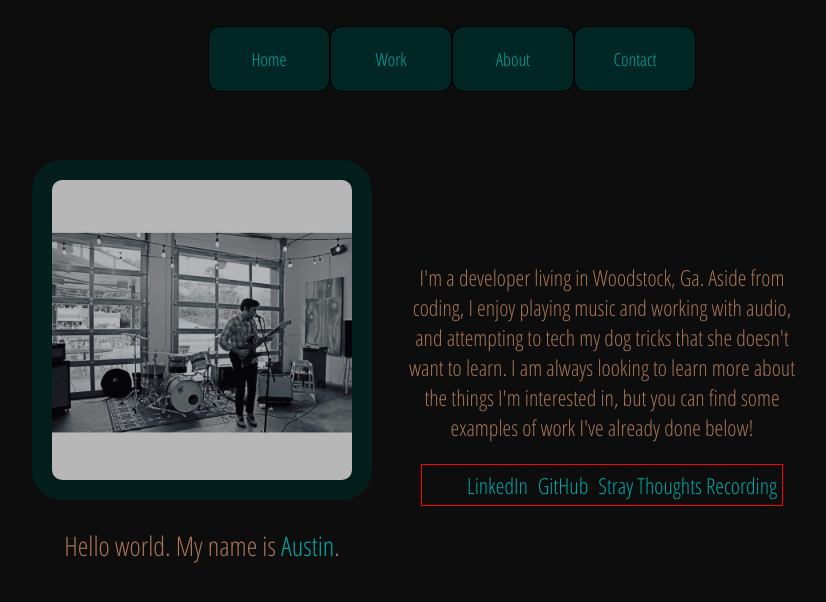
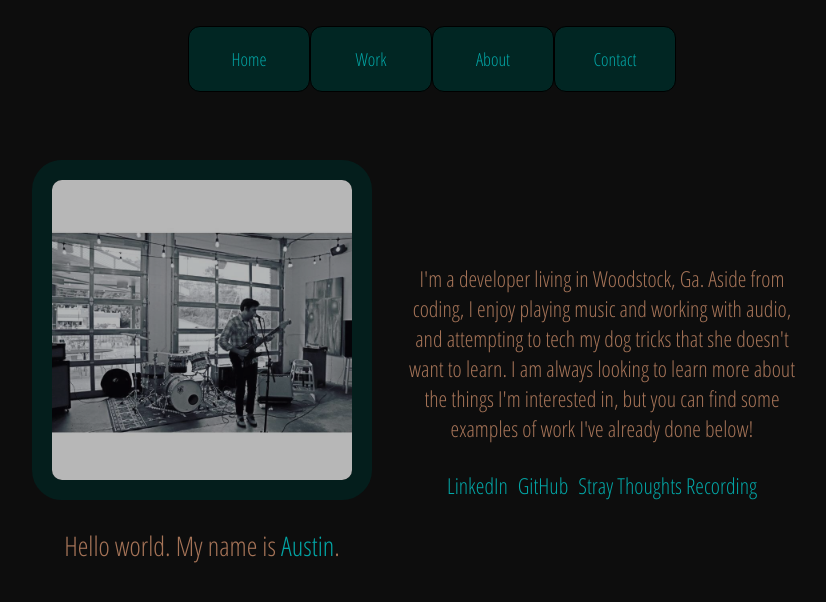
Before and after one commit to theaustinblaine/theaustinblaine.github.io, a plain HTML site: page index.html in a window 1280 px wide. Shown: the whole page, without its empty margins (208-1034 px from the left). Drawn offline with Linux system fonts and the light colour scheme.

Commit message:
fixed nav bars. Complete and stable.

```diff
--- a/css/style.css
+++ b/css/style.css
@@ -13,8 +13,6 @@
     display: flex;
     flex-direction: column;
     color: #A67458
-
-    /* justify-content: space-between; */
 }
 
 body {
@@ -22,17 +20,19 @@ body {
 }
 
 nav {
-    /* border: 1px solid black; */
     display: flex;
     justify-content: center;
+}
+
+ul {
+    list-style: none;
+    padding: 0;
 }
 
 .nav-bar {
     list-style: none;
     display: flex;
     justify-content: center;
-    /* border: 1px solid #026873; */
-    /* border-radius: 50px; */
 }
 
 .nav-links {
@@ -107,7 +107,6 @@ p {
 .links-nav {
     display: flex;
     justify-content: center;
-    border: 1px solid red;
     margin: 0 auto;
 }
 
```
